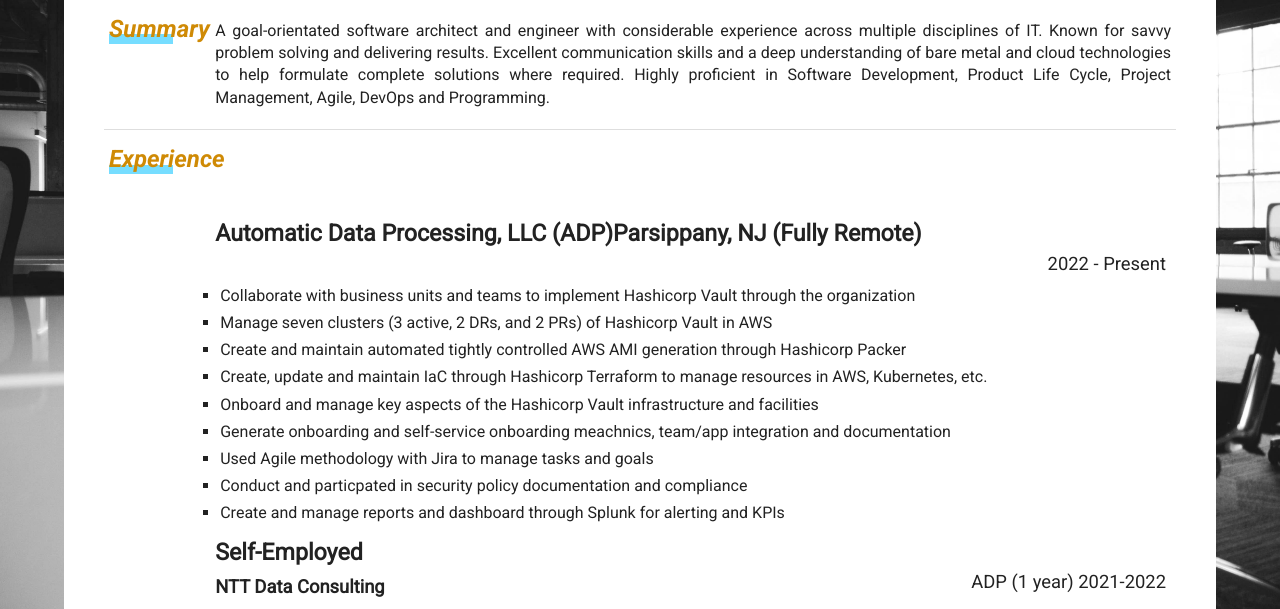
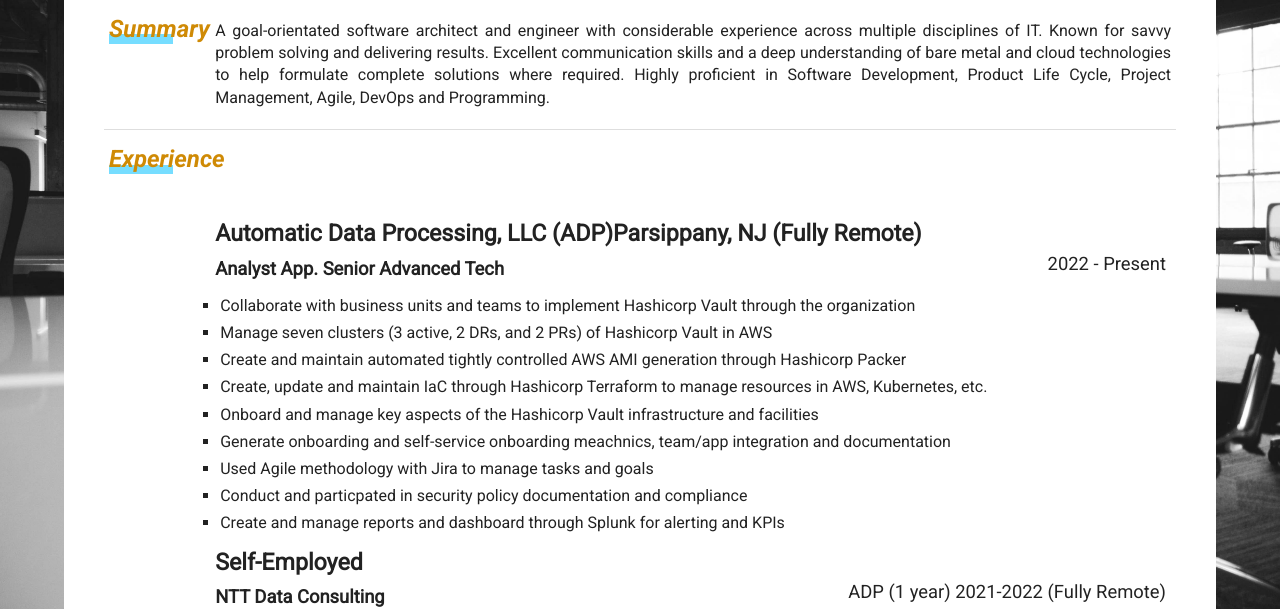
Before and after one commit to aram535/resume, a plain HTML site: page index.html in a window 1280 px wide. Shown: the part 194-803 px from the top of the page. Drawn offline with Linux system fonts and the light colour scheme.

Commit message:
Updated title at ADP

```diff
--- a/index.html
+++ b/index.html
@@ -78,7 +78,7 @@
                 <div class="sectionContent">
                     <article>
                         <h1><span class="companyName">Automatic Data Processing, LLC (ADP)</span><span id="companyLocation">Parsippany, NJ (Fully Remote)</span></h1>
-                        <h2><span class="title"></span><span
+                        <h2><span class="title">Analyst App. Senior Advanced Tech</span><span
                                 class="duration">2022 - Present</span></h2>
                         <ul class="subItems">
                             <li>Collaborate with business units and teams to implement Hashicorp Vault through the organization</li>
@@ -97,7 +97,7 @@
                     <article>
                         <h1 class="first">Self-Employed</h1>
                         <h2><span class="title">NTT Data Consulting</span>
-                            <span class="duration">ADP (1 year) 2021-2022</span>
+                            <span class="duration">ADP (1 year) 2021-2022 (Fully Remote)</span>
                         </h2>
                         <ul class="subItems">
                             <li>Worked with existing team to migrate legacy application from Java 7 to 11</li>
```
